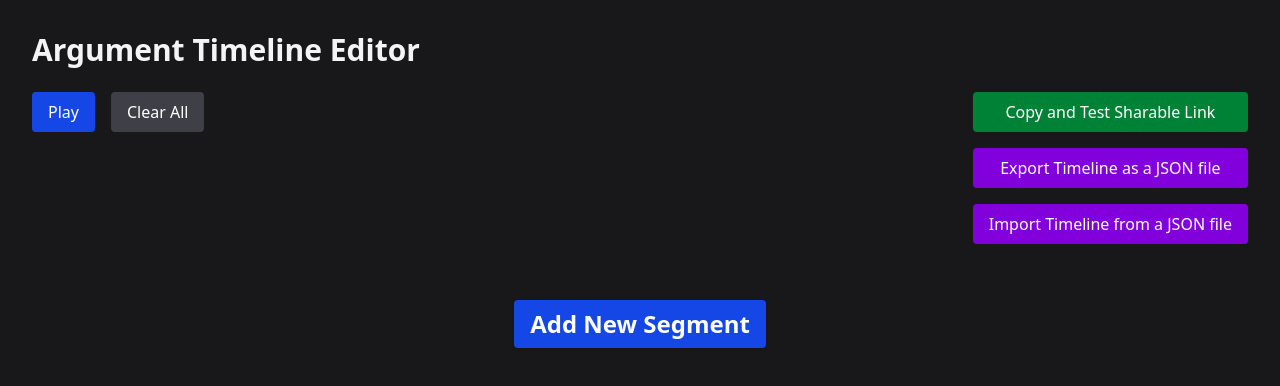
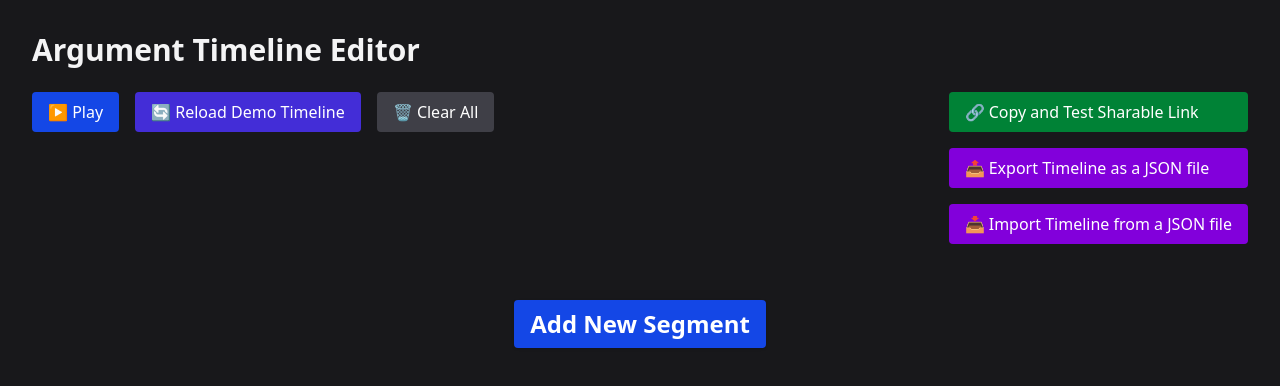
Before and after one commit to gbotros/argumenter, a Vue app: page /editor in a window 1280 px wide. Shown: the top 386 px of the page. Built offline with nearby package versions, Linux system fonts and the light colour scheme.

Commit message:
toolbar UI enhancments, reload demo data, copy sharable llink

```diff
--- a/src/editor/components/EditorToolbar.vue
+++ b/src/editor/components/EditorToolbar.vue
@@ -5,15 +5,23 @@
       <div class="flex gap-4">
         <button
           @click="playTimeline"
-          class="bg-blue-700 hover:bg-blue-600 text-white px-4 py-2 rounded transition"
+          class="bg-blue-700 hover:bg-blue-600 text-white px-4 py-2 rounded transition text-left"
           title="Play the argument timeline">
-          Play
+          ▶️ Play
         </button>
+
+        <button
+          @click="reloadDemoData"
+          class="bg-indigo-700 hover:bg-indigo-600 text-white px-4 py-2 rounded transition text-left"
+          title="Reload demo timeline data">
+          🔄 Reload Demo Timeline
+        </button>
+
         <button
           @click="clearSegments"
-          class="bg-zinc-700 hover:bg-zinc-600 text-white px-4 py-2 rounded transition"
+          class="bg-zinc-700 hover:bg-zinc-600 text-white px-4 py-2 rounded transition text-left"
           title="Remove all segments from the timeline">
-          Clear All
+          🗑️ Clear All
         </button>
       </div>
     </div>
@@ -22,19 +30,19 @@
       <!-- Section: Import/Export/Shareable Link -->
       <button
         @click="testTimeline"
-        class="bg-green-700 hover:bg-green-600 text-white px-4 py-2 rounded transition"
+        class="bg-green-700 hover:bg-green-600 text-white px-4 py-2 rounded transition text-left"
         title="Preview the timeline in a new tab">
-        Copy and Test Sharable Link
+        🔗 Copy and Test Sharable Link
       </button>
 
       <button
         @click="exportTimeline"
-        class="bg-purple-700 hover:bg-purple-600 text-white px-4 py-2 rounded transition">
-        Export Timeline as a JSON file
+        class="bg-purple-700 hover:bg-purple-600 text-white px-4 py-2 rounded transition text-left">
+        📤 Export Timeline as a JSON file
       </button>
       <label
-        class="bg-purple-700 hover:bg-purple-600 text-white px-4 py-2 rounded transition cursor-pointer">
-        Import Timeline from a JSON file
+        class="bg-purple-700 hover:bg-purple-600 text-white px-4 py-2 rounded transition cursor-pointer text-left">
+        📥 Import Timeline from a JSON file
         <input type="file" accept="application/json" class="hidden" @change="importTimeline" />
       </label>
     </div>
@@ -87,6 +95,9 @@ function testTimeline() {
   const json = JSON.stringify(segments.value);
   const encoded = btoa(encodeURIComponent(json));
   const url = `${window.location.origin}/?timeline=${encoded}`;
+  navigator.clipboard.writeText(url).then(() => {
+    //  alert('Sharable link copied to clipboard!');
+  });
   window.open(url, '_blank');
 }
 
@@ -95,13 +106,11 @@ function clearSegments() {
 }
 
 function playTimeline() {
+  // If no segments, load demo data first
   if (!segments.value || segments.value.length === 0) {
-    // Load demo timeline if empty
-    import('@/player/data/demoTimelineData').then((module) => {
-      timeline.value = module.demoSegments;
-      router.push('/');
-    });
-  } else {
+    reloadDemoData();
+  }
+
   try {
     timeline.value = TimelineFactory.fromEditorSegments(segments.value);
   } catch (err) {
@@ -110,6 +119,11 @@ function playTimeline() {
   }
   router.push('/');
 }
+
+function reloadDemoData() {
+  import('@/player/data/demoTimelineData').then((module) => {
+    segments.value = module.demoSegments;
+  });
 }
 </script>
 
```
Lines whose indentation alone changed are shown as unchanged.
